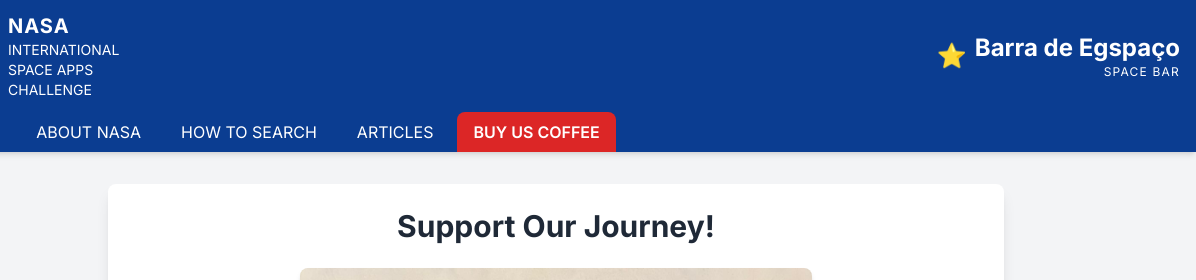
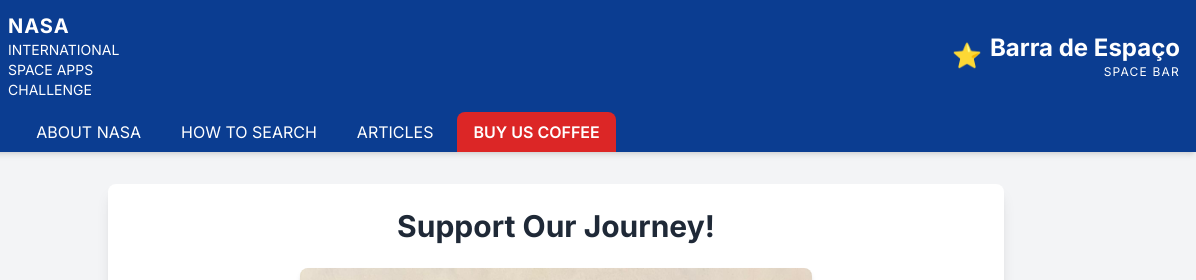
Before and after one commit to AdrielH024/nasa_app, a plain HTML site: page HTMLS/buyUsCoffee.html in a window 1280 px wide. Shown: the top 280 px of the page, 84-1280 px from the left. Drawn offline with nearby package versions, Linux system fonts and the light colour scheme.

Commit message:
terceiro commit

```diff
--- a/HTMLS/buyUsCoffee.html
+++ b/HTMLS/buyUsCoffee.html
@@ -36,7 +36,7 @@
             <div class="flex items-center space-x-2">
                  <span class="text-2xl text-yellow-400">⭐</span>
                 <div>
-                    <h2 class="text-2xl font-bold">Barra de Egspaço</h2>
+                    <h2 class="text-2xl font-bold">Barra de Espaço</h2>
                     <p class="text-right text-xs tracking-widest">SPACE BAR</p>
                 </div>
             </div>
```
